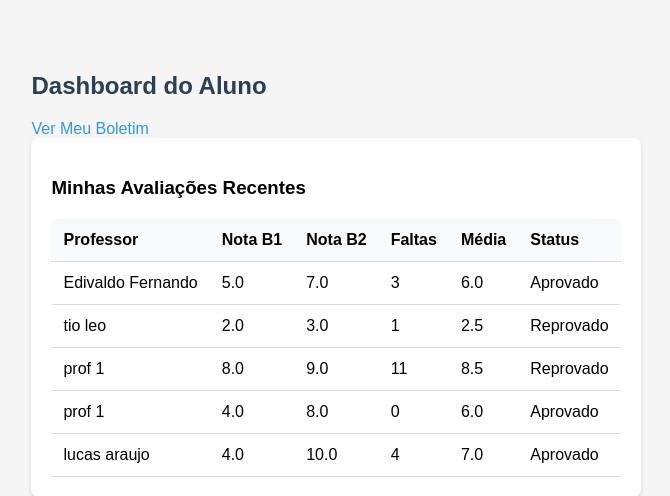
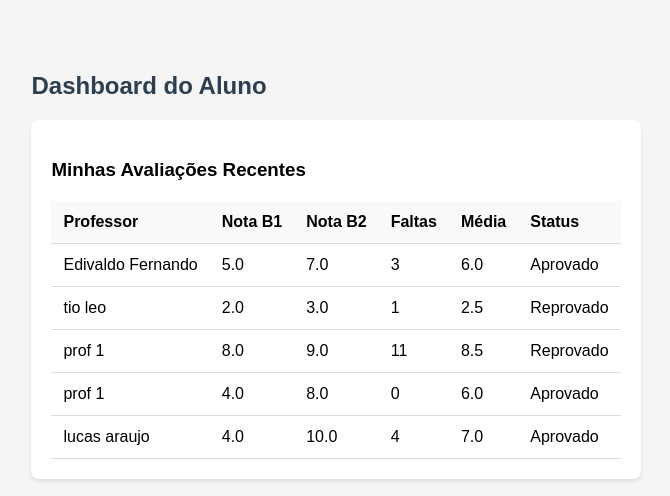
Before and after one commit to rochabea/CadastroEducacional, a Django app: template escola/alunos/templates/alunos/dashboard_aluno.html in a window 1280 px wide. Shown: the part 58-554 px from the top of the page, without its empty margins (304-974 px from the left). Run offline with Django 5.2, Linux system fonts and the light colour scheme; the template is opened without the code that fills it: values that come from a table or form of the project are taken from there, others are empty; data comes from the database, SQL or seed files in the repository; both versions use the stored data as it was after the commit.

Commit message:
alterações tela aluno

```diff
--- a/escola/alunos/templates/alunos/dashboard_aluno.html
+++ b/escola/alunos/templates/alunos/dashboard_aluno.html
@@ -6,9 +6,7 @@
 <div class="dashboard-container">
     <h2>Dashboard do Aluno</h2>
 
-    <div class="dashboard-actions">
-        <a href="{% url 'boletim_aluno' %}" class="btn-primary">Ver Meu Boletim</a>
-    </div>
+
 
     <div class="avaliacoes-section">
         <h3>Minhas Avaliações Recentes</h3>
```
Also changed, not shown: escola/db.sqlite3.
